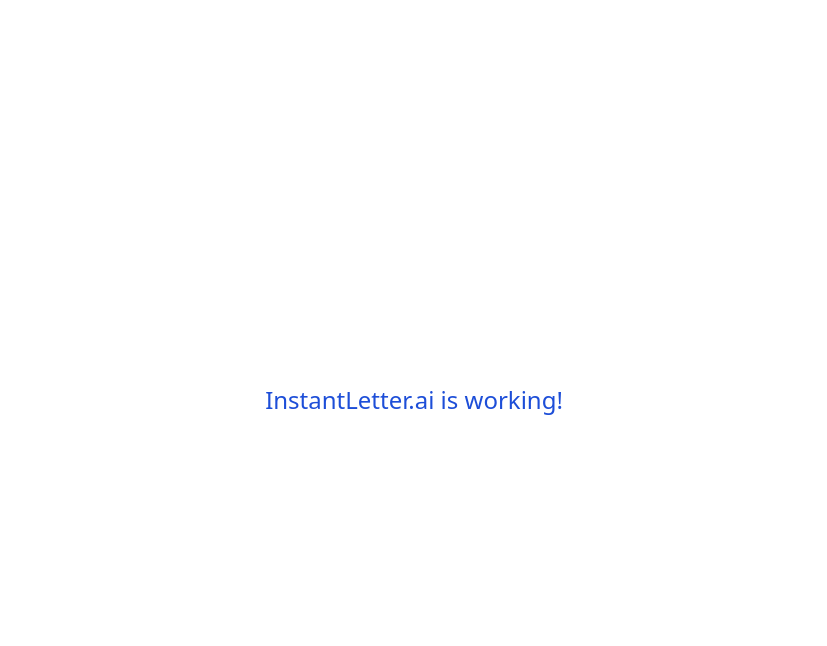
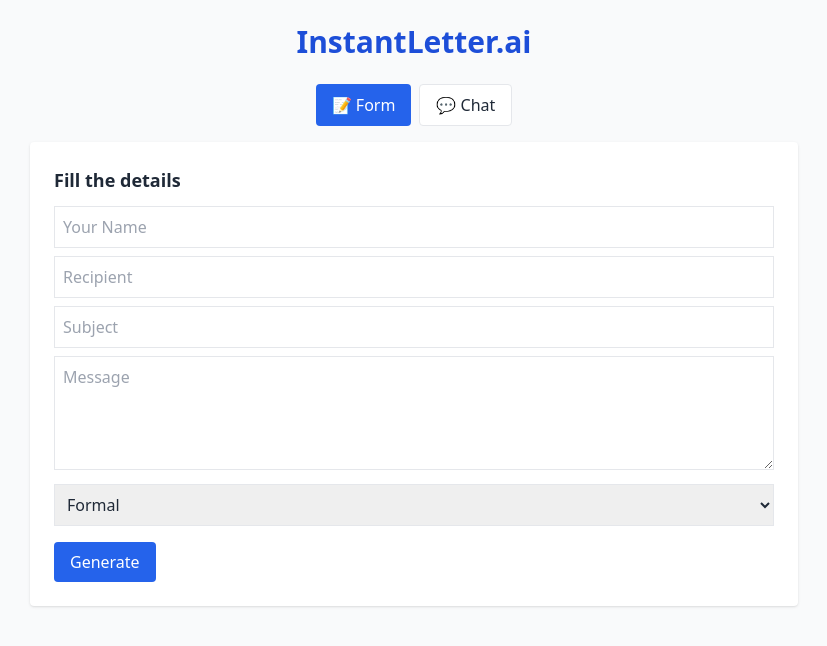
Before and after one commit to uzair-dev123/instantletter-ai-v1, a React (Vite) app: page / in a window 1280 px wide. Shown: the top 646 px of the page, without its empty margins (226-1053 px from the left). Built offline with nearby package versions, Linux system fonts and the light colour scheme.

Commit message:
Update App.jsx

```diff
--- a/src/App.jsx
+++ b/src/App.jsx
@@ -1,11 +1,112 @@
-import React from 'react'
+""// instantletter_webapp updated version with form & chat assistant
+
+import React, { useState } from 'react';
 
 function App() {
+  const [tab, setTab] = useState('form');
+  const [formData, setFormData] = useState({
+    name: '',
+    recipient: '',
+    subject: '',
+    message: '',
+    tone: 'Formal',
+  });
+  const [letterOutput, setLetterOutput] = useState('');
+  const [chatMessages, setChatMessages] = useState([]);
+  const [userInput, setUserInput] = useState('');
+
+  const handleInputChange = (e) =>
+    setFormData({ ...formData, [e.target.name]: e.target.value });
+
+  const generateLetter = async () => {
+    const prompt = `Write a ${formData.tone} letter to ${formData.recipient} about "${formData.subject}". Message: ${formData.message}`;
+    try {
+      const res = await fetch('/api/generate-letter', {
+        method: 'POST',
+        headers: { 'Content-Type': 'application/json' },
+        body: JSON.stringify({
+          messages: [{ role: 'user', content: prompt }],
+        }),
+      });
+      const data = await res.json();
+      setLetterOutput(data.reply || 'No response from AI');
+    } catch (err) {
+      setLetterOutput('❌ Error generating letter.');
+    }
+  };
+
+  const handleChatSubmit = async () => {
+    if (!userInput.trim()) return;
+    const newMessage = { role: 'user', content: userInput };
+    const updatedMessages = [...chatMessages, newMessage];
+    setChatMessages(updatedMessages);
+    setUserInput('');
+
+    try {
+      const res = await fetch('/api/generate-letter', {
+        method: 'POST',
+        headers: { 'Content-Type': 'application/json' },
+        body: JSON.stringify({ messages: updatedMessages }),
+      });
+      const data = await res.json();
+      const reply = { role: 'assistant', content: data.reply || 'No reply' };
+      setChatMessages([...updatedMessages, reply]);
+    } catch {
+      setChatMessages([...updatedMessages, { role: 'assistant', content: '❌ Error contacting AI.' }]);
+    }
+  };
+
   return (
-    <div className="min-h-screen flex items-center justify-center text-2xl text-blue-700">
-      InstantLetter.ai is working!
+    <div className="min-h-screen bg-gray-50 px-4 py-6 text-gray-800">
+      <div className="max-w-3xl mx-auto">
+        <h1 className="text-3xl font-bold text-center mb-6 text-blue-700">InstantLetter.ai</h1>
+
+        <div className="flex justify-center mb-4 gap-2">
+          <button onClick={() => setTab('form')} className={`px-4 py-2 rounded ${tab === 'form' ? 'bg-blue-600 text-white' : 'bg-white border'}`}>📝 Form</button>
+          <button onClick={() => setTab('chat')} className={`px-4 py-2 rounded ${tab === 'chat' ? 'bg-blue-600 text-white' : 'bg-white border'}`}>💬 Chat</button>
+        </div>
+
+        {tab === 'form' ? (
+          <div className="bg-white p-6 rounded shadow">
+            <h2 className="text-lg font-semibold mb-3">Fill the details</h2>
+            <input className="w-full border p-2 mb-2" name="name" placeholder="Your Name" value={formData.name} onChange={handleInputChange} />
+            <input className="w-full border p-2 mb-2" name="recipient" placeholder="Recipient" value={formData.recipient} onChange={handleInputChange} />
+            <input className="w-full border p-2 mb-2" name="subject" placeholder="Subject" value={formData.subject} onChange={handleInputChange} />
+            <textarea className="w-full border p-2 mb-2" name="message" placeholder="Message" rows={4} value={formData.message} onChange={handleInputChange} />
+            <select className="w-full border p-2 mb-4" name="tone" value={formData.tone} onChange={handleInputChange}>
+              <option>Formal</option>
+              <option>Friendly</option>
+              <option>Apologetic</option>
+              <option>Grateful</option>
+              <option>Assertive</option>
+            </select>
+            <button onClick={generateLetter} className="bg-blue-600 text-white px-4 py-2 rounded">Generate</button>
+            {letterOutput && (
+              <div className="mt-4 border p-4 bg-gray-100 rounded whitespace-pre-wrap">{letterOutput}</div>
+            )}
+          </div>
+        ) : (
+          <div className="bg-white p-6 rounded shadow">
+            <h2 className="text-lg font-semibold mb-3">Chat with AI</h2>
+            <div className="h-64 overflow-y-auto border p-3 mb-3 bg-gray-50 rounded">
+              {chatMessages.map((msg, idx) => (
+                <div key={idx} className={`mb-2 ${msg.role === 'user' ? 'text-right' : 'text-left'}`}>
+                  <span className={`inline-block px-3 py-2 rounded ${msg.role === 'user' ? 'bg-blue-100' : 'bg-gray-200'}`}>
+                    {msg.content}
+                  </span>
+                </div>
+              ))}
+            </div>
+            <div className="flex gap-2">
+              <input className="flex-1 border p-2 rounded" placeholder="Type a message..." value={userInput} onChange={(e) => setUserInput(e.target.value)} onKeyDown={(e) => e.key === 'Enter' && handleChatSubmit()} />
+              <button onClick={handleChatSubmit} className="bg-blue-600 text-white px-4 py-2 rounded">Send</button>
+            </div>
+          </div>
+        )}
+      </div>
     </div>
-  )
+  );
 }
 
-export default App
+export default App;
+""
```
